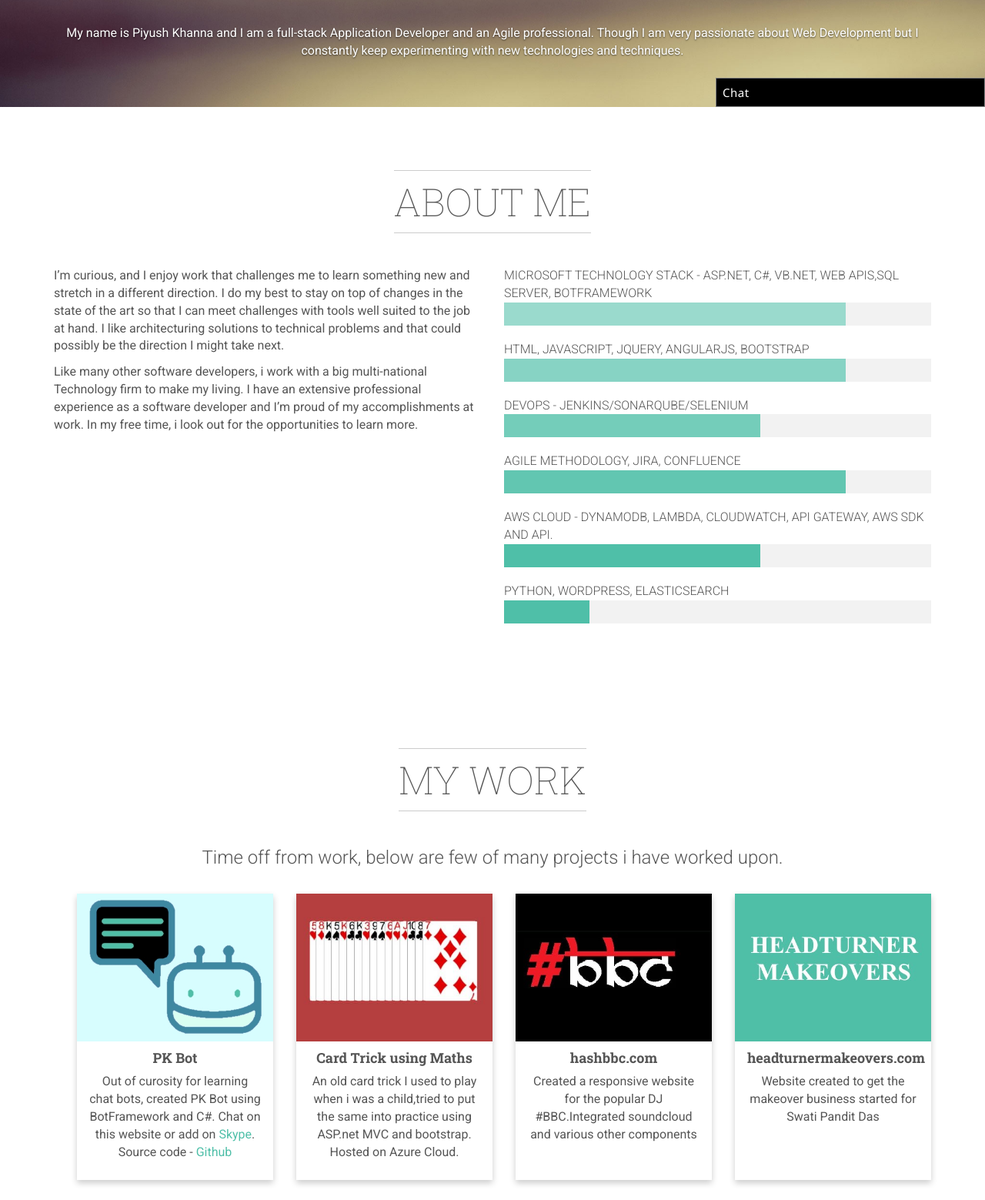
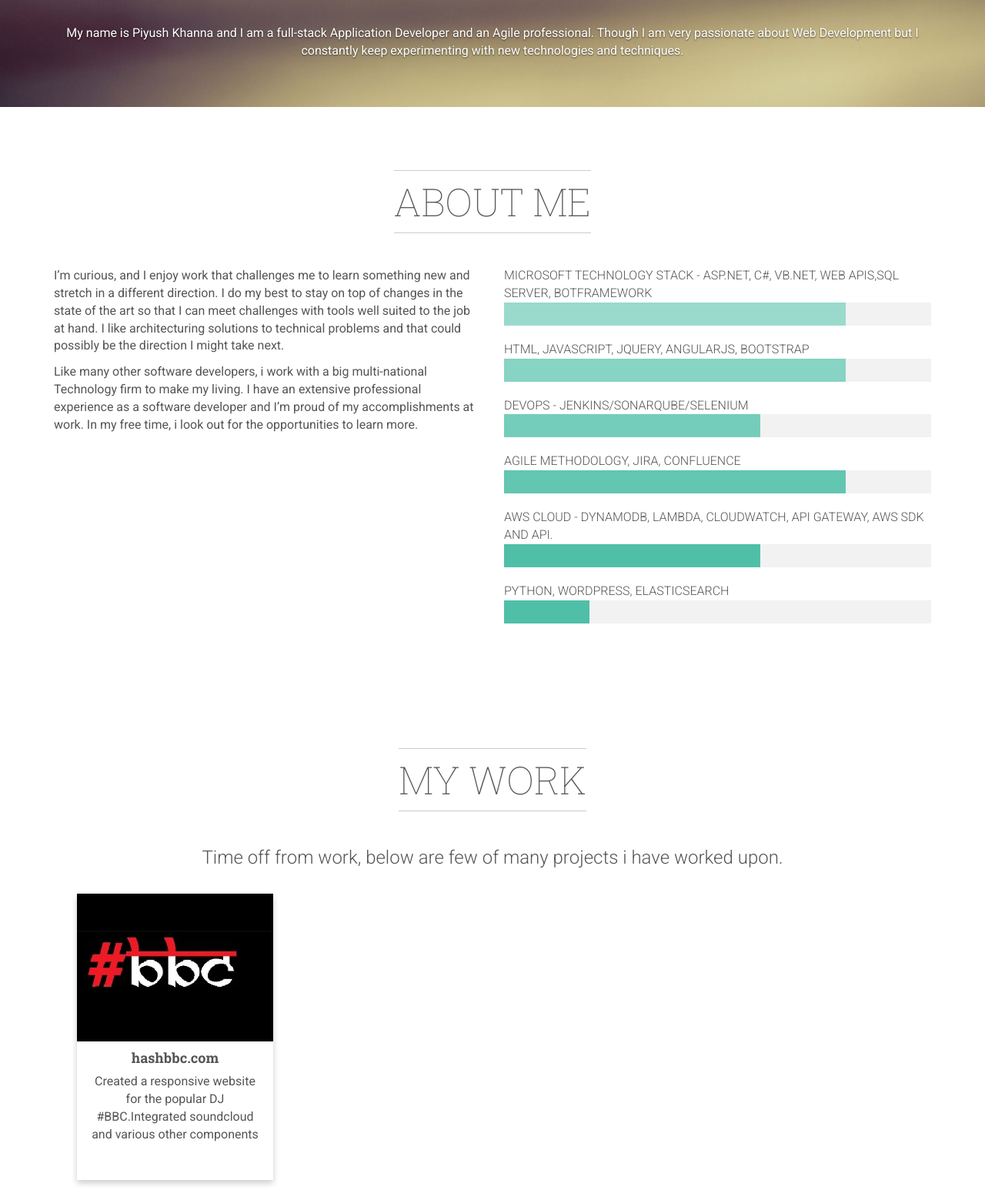
Before and after one commit to piyusher/piyusher.github.io, a plain HTML site: page index.html in a window 1280 px wide. Shown: the part 661-2220 px from the top of the page at 77% size. Drawn offline with Linux system fonts and the light colour scheme; no server answers.

```diff
--- a/index.html
+++ b/index.html
@@ -1,22 +1,22 @@
 <!DOCTYPE html>
-<!--[if lt IE 7]>      <html class="no-js lt-ie9 lt-ie8 lt-ie7"> <![endif]-->
-<!--[if IE 7]>         <html class="no-js lt-ie9 lt-ie8"> <![endif]-->
-<!--[if IE 8]>         <html class="no-js lt-ie9"> <![endif]-->
+<!--[if lt IE 7]>      <html class="no-js lt-ie9 lt-ie8 lt-ie7" lang="en"> <![endif]-->
+<!--[if IE 7]>         <html class="no-js lt-ie9 lt-ie8" lang="en"> <![endif]-->
+<!--[if IE 8]>         <html class="no-js lt-ie9" lang="en"> <![endif]-->
 <!--[if gt IE 8]><!-->
-<html class="no-js">
+<html class="no-js" lang="en">
 <!--<![endif]-->
 
 <head>
     <meta charset="utf-8">
     <meta name="robots" content="all,follow">
     <meta name="googlebot" content="index,follow,snippet,archive">
-    <meta name="url" content="http://piyushkhanna.com">
+    <meta name="url" content="https://piyushkhanna.com">
     <meta name="description" content="My name is Piyush Khanna and I am a full-stack Application Developer. I’m curious, and I enjoy work that challenges me to learn something new and stretch in a different direction. I try to do my best to stay on top of changes in the technology.">
     <meta name="viewport" content="width=device-width, initial-scale=1">
 
     <title>Piyush Khanna - Application Developer Portfolio</title>
 
-    <link href='http://fonts.googleapis.com/css?family=Roboto+Slab:400,700,100%7CRoboto:400,700,300,100' rel='stylesheet' type='text/css'>
+    <link href='https://fonts.googleapis.com/css?family=Roboto+Slab:400,700,100%7CRoboto:400,700,300,100' rel='stylesheet' type='text/css'>
 
     <!-- Bootstrap and Font Awesome css -->
     <link href="css/font-awesome.css" rel="stylesheet">
@@ -32,7 +32,6 @@
 
     <link href="css/owl.carousel.css" rel="stylesheet">
     <link href="css/owl.theme.css" rel="stylesheet">
-    <link href="css/botchat.css" rel="stylesheet" />
 
     <!-- CSS Animations -->
     <link href="css/animate.css" rel="stylesheet">
@@ -40,22 +39,22 @@
     <!-- Favicon -->
     <link rel="shortcut icon" href="favicon.png">
 
-    <!-- Mordernizr -->
+    <!-- Modernizr -->
     <script src="js/modernizr-2.6.2.min.js"></script>
 
     <!-- Responsivity for older IE -->
     <!--[if lt IE 9]>
     <script src="js/respond.min.js"></script>
+    <![endif]-->
+
     <!-- Global Site Tag (gtag.js) - Google Analytics -->
     <script async src="https://www.googletagmanager.com/gtag/js?id=UA-107286207-1"></script>
     <script>
       window.dataLayer = window.dataLayer || [];
-      function gtag(){dataLayer.push(arguments)};
+      function gtag(){ dataLayer.push(arguments) }
       gtag('js', new Date());
-
       gtag('config', 'UA-107286207-1');
     </script>
-<![endif]-->
 </head>
 
 <body data-spy="scroll" data-target="#navigation" data-offset="120">
@@ -232,26 +231,9 @@
                     </div>
 
                     <div id="references-masonry" data-animate="fadeInUp">
-                      <div class="card reference-item">
-                           <a href="https://join.skype.com/bot/b8ea326e-d085-4aae-8fc1-9904e163d676" target="_blank">
-                                    <img src="img/portfolio-3.jpg" class="img-responsive" alt="Bot built using BotFramework" />
-                           </a>
-                           <div class="cardcontainer">
-                             <h4><b>PK Bot</b></h4>
-                             <p>Out of curosity for learning chat bots, created PK Bot using BotFramework and C#. Chat on this website or add on <a href="https://join.skype.com/bot/b8ea326e-d085-4aae-8fc1-9904e163d676" target="_blank">Skype</a>. Source code - <a href="https://github.com/piyusher/BotApp" target="_blank">Github</a></p>
-                           </div>
-                       </div>
-                        <div class="card reference-item">
-                           <a href="https://cardmaths.azurewebsites.net/" target="_blank">
-                                    <img src="img/portfolio-4.jpg" class="img-responsive" alt="A mathematical game using .net framework and asp.net MVC" />
-                           </a>
-                           <div class="cardcontainer">
-                             <h4><b>Card Trick using Maths</b></h4>
-                             <p>An old card trick I used to play when i was a child,tried to put the same into practice using ASP.net MVC and bootstrap. Hosted on Azure Cloud.</p>
-                           </div>
-                       </div>
+
 			<div class="card reference-item">
-                             <a href="http://www.hashbbc.com" target="_blank">
+                             <a href="http://www.hashbbc.com" target="_blank" rel="noopener noreferrer">
                                     <img src="img/portfolio-1.jpg" class="img-responsive" alt="DJ #BBC website" />
                             </a>
                            <div class="cardcontainer">
@@ -259,17 +241,7 @@
                              <p>Created a responsive website for the popular DJ #BBC.Integrated soundcloud and various other components</p>
                            </div>
                        </div>
-                        <div class="card reference-item" >
 
-                              <a href="http://www.headturnermakeovers.com" target="_blank">
-                                    <img src="img/portfolio-2.jpg" class="img-responsive" alt="Portfolio website for Swati Pandit Das" />
-                              </a>
-                              <div class="cardcontainer">
-                             	<h4><b>headturnermakeovers.com</b></h4>
-                             	<p>Website created to get the makeover business started for Swati Pandit Das</p>
-                               </div>
-
-                        </div>
 
 
                     </div>
@@ -325,15 +297,15 @@
                     <div class="col-sm-6">
 
                         <p class="social">
-                            <a href="https://www.facebook.com/khanna.piyush" target="_blank" class="external facebook" data-animate-hover="shake" data-animate="fadeInUp"><i class="fa fa-facebook"></i></a>
-                            <a href="https://www.linkedin.com/in/piyush-khanna-1815a4a/" target="_blank" class="external linkedin" data-animate-hover="shake" data-animate="fadeInUp"><i class="fa fa-linkedin"></i></a>
+                            <a href="https://www.facebook.com/khanna.piyush" target="_blank" rel="noopener noreferrer" class="external facebook" data-animate-hover="shake" data-animate="fadeInUp"><i class="fa fa-facebook"></i></a>
+                            <a href="https://www.linkedin.com/in/piyush-khanna-1815a4a/" target="_blank" rel="noopener noreferrer" class="external linkedin" data-animate-hover="shake" data-animate="fadeInUp"><i class="fa fa-linkedin"></i></a>
                             <a href="mailto:piyush_er@hotmail.com" class="email" data-animate-hover="shake" data-animate="fadeInUp"><i class="fa fa-envelope"></i></a>
                         </p>
                     </div>
                     <!-- /.6 -->
 
                     <div class="col-sm-6">
-                        <p>&copy; 2017 Piyush Khanna. All rights reserved.</p>
+                        <p>&copy; 2025 Piyush Khanna. All rights reserved.</p>
                     </div>
 
                 </div>
@@ -347,9 +319,6 @@
 
 
     </div>
-     <div id='botDiv' class="botDiv" style='height: 38px; width:350px; position: fixed; bottom: 0; right:0; z-index: 1000; background-color: #fff;border:solid 1px gray;'>
-         	    <div id="bot"/>
-     </div>
     <!-- /#all -->
 
     <!-- #### JAVASCRIPT FILES ### -->
@@ -379,42 +348,6 @@
 
 
     <script src="js/front.js"></script>
-    <script src="js/botchat.js"></script>
-    <script>
-      var botConnection = new BotChat.DirectLine({
-                secret: '_mGUcUytOtg.cwA.1i4.Y2g1GfeyUDD2yPN8NCsO2VZk3UVIQflmL-3MgNmJxsI',
-                user: 'You'
-      });
-      botConnection
-        .postActivity({ type: "ConversationUpdate", value: "", from: { id: "you" }, name: "ConversationUpdate" })
-        .subscribe(id => console.log("success"));
-
-      BotChat.App({
-        botConnection: botConnection,
-        user: { id: 'you' },
-        bot: { id: 'PK_Bot1' },
-        resize: 'detect'
-      }, document.getElementById("bot"));
-
-     $(document).ready(function () {
-      $(".wc-shellinput").blur();
-      $(".wc-header").css("cursor","pointer").click(function(elem){
-            var botDiv = $('#botDiv');
-            botDiv.removeClass("botDiv");
-            var divHeight = botDiv.height() == '400' ? '38px' : '400px';
-            botDiv.height(divHeight);
-            if(divHeight == "38px") {
-               $(".wc-shellinput").blur();
-            }
-            else {
-               $(".wc-shellinput").focus();
-            }
-
-      });
-    });
-
-
-    </script>
 
 
 
```
